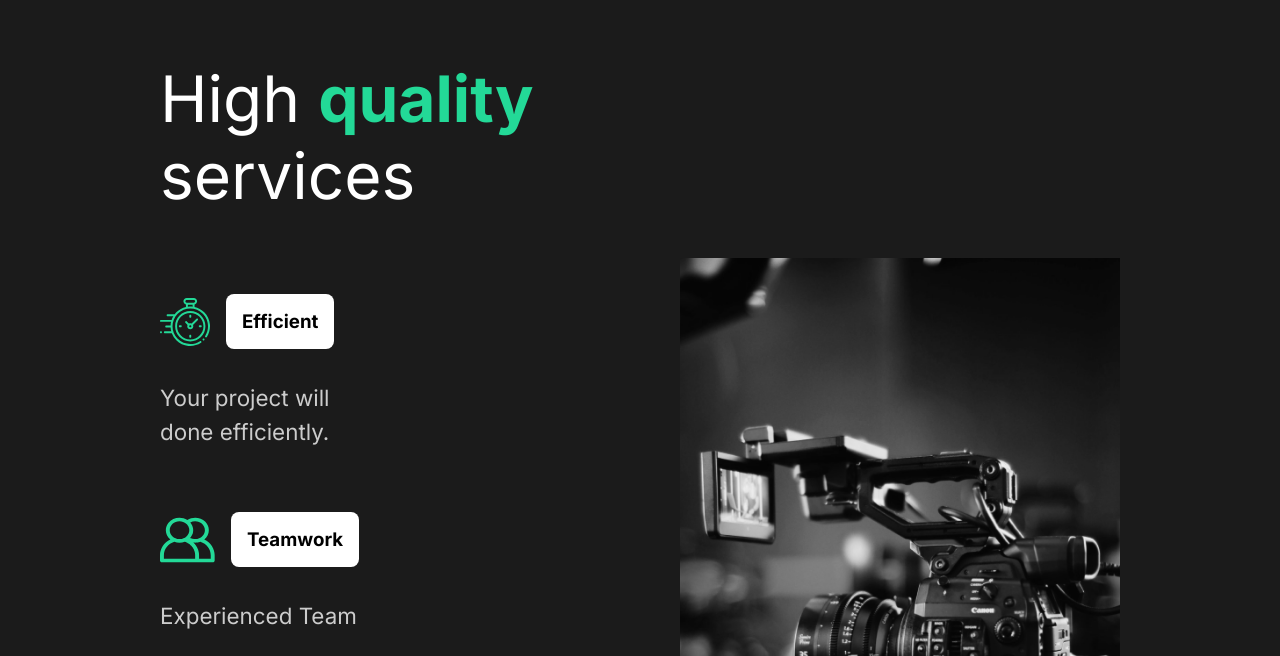
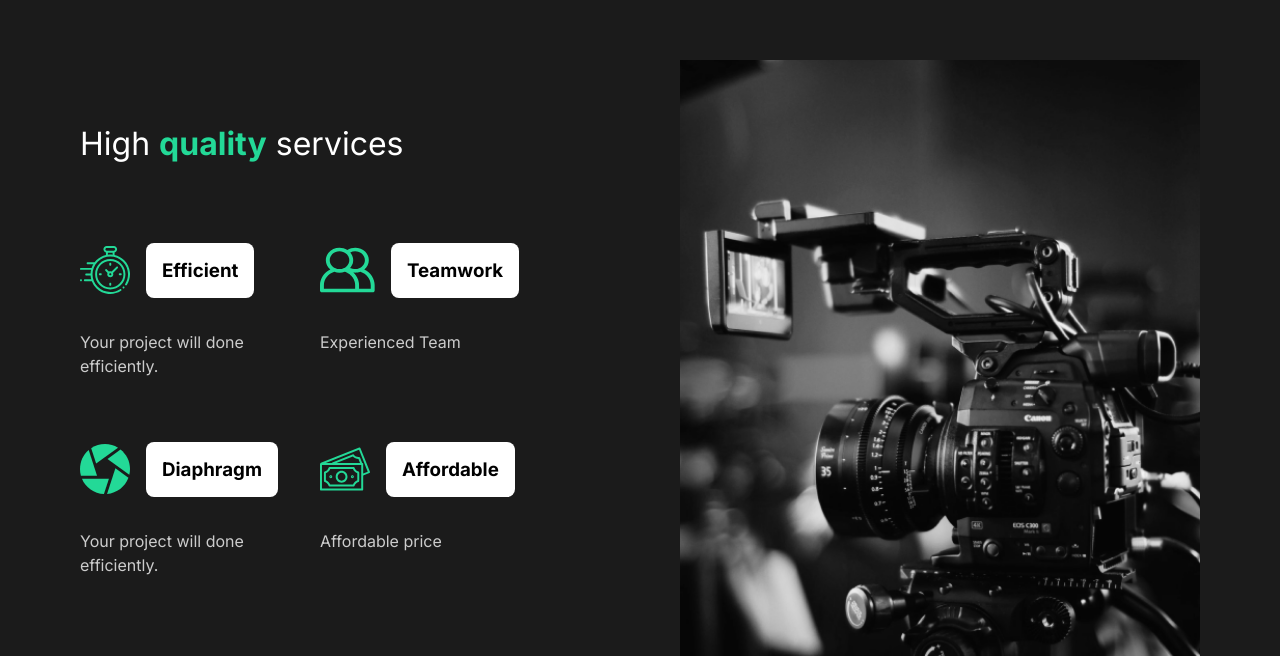
Before and after one commit to ParthPatel133/react-portfolio-project, a React (Create React App) app: page / in a window 1280 px wide. Shown: the part 824-1480 px from the top of the page. Built offline with nearby package versions, Linux system fonts and the light colour scheme.

Commit message:
fix styling

```diff
--- a/src/components/GlobalStyle.js
+++ b/src/components/GlobalStyle.js
@@ -31,7 +31,7 @@ button{
 }
     h2{
         font-weight: lighter;
-        font-size: 4rem;
+        font-size: 2rem;
     }
     h3{
         color: white;
@@ -50,7 +50,7 @@ button{
     p{
         padding: 3rem 0rem;
         color: #ccc;
-        font-size: 1.4rem;
+        font-size: 1rem;
         line-height: 150%;
     }
 
--- a/src/components/ServicesSection.js
+++ b/src/components/ServicesSection.js
@@ -75,7 +75,7 @@ const StyledCards = styled.div`
 `;
 
 const StyledCard = styled.div`
-  flex-basis: 20rem;
+  flex-basis: 15rem;
   .icon {
     display: flex;
     align-items: center;
--- a/src/styles.js
+++ b/src/styles.js
@@ -5,7 +5,7 @@ export const StyledAbout = styled.div`
   display: flex;
   align-items: center;
   justify-content: space-between;
-  padding: 5rem 10rem;
+  padding: 5rem 5rem;
   color: white;
 `;
 
```
Also changed, not shown: 1 other file (tests, documents, lock files or other folders).
